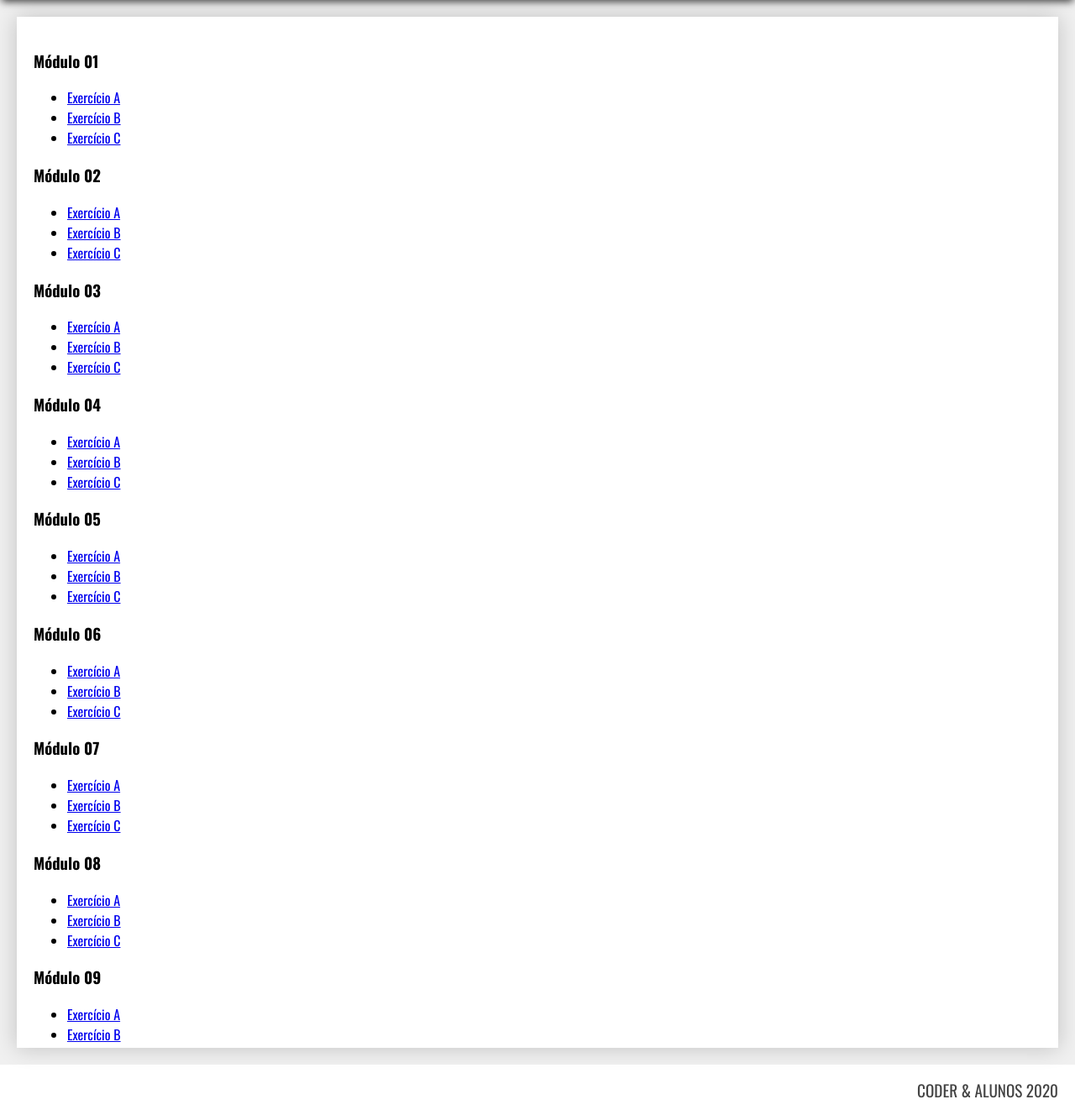
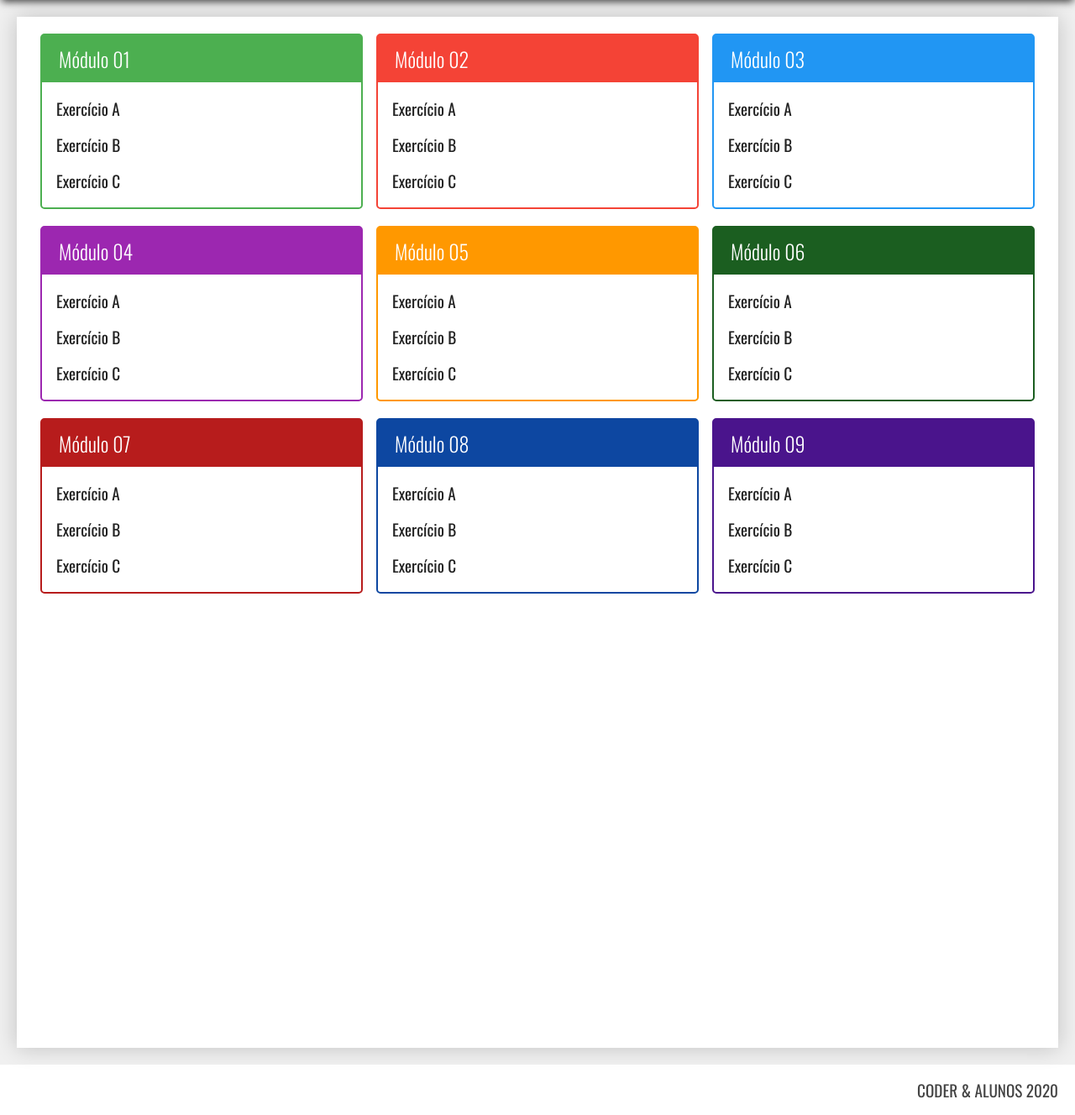
Before and after one commit to GabrielMBoeira/cod3r_php, a PHP site: page / in a window 1280 px wide. Shown: the part 120-1448 px from the top of the page at 84% size. Run offline with PHP 8.4, Linux system fonts and the light colour scheme.

Commit message:
adicionando arquivos

```diff
--- a/index.html
+++ b/index.html
@@ -14,7 +14,7 @@
     <main class="principal">
         <div class="conteudo">
             <nav class="modulos">
-                <div class="modulo">
+                <div class="modulo verde">
                     <h3>Módulo 01</h3>
                     <ul>
                         <li><a href="#">Exercício A</a></li>
@@ -22,7 +22,7 @@
                         <li><a href="#">Exercício C</a></li>
                     </ul>
                 </div>
-                <div class="modulo">
+                <div class="modulo vermelho">
                     <h3>Módulo 02</h3>
                     <ul>
                         <li><a href="#">Exercício A</a></li>
@@ -30,7 +30,7 @@
                         <li><a href="#">Exercício C</a></li>
                     </ul>
                 </div>
-                <div class="modulo">
+                <div class="modulo azul">
                     <h3>Módulo 03</h3>
                     <ul>
                         <li><a href="#">Exercício A</a></li>
@@ -38,7 +38,7 @@
                         <li><a href="#">Exercício C</a></li>
                     </ul>
                 </div>
-                <div class="modulo">
+                <div class="modulo roxo">
                     <h3>Módulo 04</h3>
                     <ul>
                         <li><a href="#">Exercício A</a></li>
@@ -46,7 +46,7 @@
                         <li><a href="#">Exercício C</a></li>
                     </ul>
                 </div>
-                <div class="modulo">
+                <div class="modulo laranja">
                     <h3>Módulo 05</h3>
                     <ul>
                         <li><a href="#">Exercício A</a></li>
@@ -54,7 +54,7 @@
                         <li><a href="#">Exercício C</a></li>
                     </ul>
                 </div>
-                <div class="modulo">
+                <div class="modulo verde-escuro">
                     <h3>Módulo 06</h3>
                     <ul>
                         <li><a href="#">Exercício A</a></li>
@@ -62,7 +62,7 @@
                         <li><a href="#">Exercício C</a></li>
                     </ul>
                 </div>
-                <div class="modulo">
+                <div class="modulo vermelho-escuro">
                     <h3>Módulo 07</h3>
                     <ul>
                         <li><a href="#">Exercício A</a></li>
@@ -70,7 +70,7 @@
                         <li><a href="#">Exercício C</a></li>
                     </ul>
                 </div>
-                <div class="modulo">
+                <div class="modulo azul-escuro">
                     <h3>Módulo 08</h3>
                     <ul>
                         <li><a href="#">Exercício A</a></li>
@@ -78,7 +78,7 @@
                         <li><a href="#">Exercício C</a></li>
                     </ul>
                 </div>
-                <div class="modulo">
+                <div class="modulo roxo-escuro">
                     <h3>Módulo 09</h3>
                     <ul>
                         <li><a href="#">Exercício A</a></li>
--- a/recursos/estilo.css
+++ b/recursos/estilo.css
@@ -66,3 +66,73 @@ body {
     padding-right: 20px;
     color: #444;
 }
+
+.modulos {
+    display: flex;
+    flex-wrap: wrap;
+    justify-content: space-around;
+}
+
+.modulo {
+    flex-basis: 32%;
+    margin-bottom: 20px;
+    border-radius: 5px;
+}
+
+.modulo > h3 {
+    margin: 0px;
+    color: #fff;
+    font-weight: 300;
+    font-size: 1.5rem;
+    padding: 10px 20px;
+    background-color: #1867c0;
+}
+
+.modulo > ul {
+    margin: 0px;
+    padding: 10px;
+    list-style: none;
+}
+
+.modulo > ul > li {
+    padding: 7px;
+    font-size: 1.2rem;
+    cursor: pointer;
+}
+
+.modulo > ul > li > a {
+    display: flex;
+    text-decoration: none;
+    color: #222;
+}
+
+.modulo > ul > li:hover {
+    background-color: rgb(189, 179, 179);
+}
+
+.modulo.verde { border: 2px solid #4CAF50;}
+.modulo.verde > h3 { background-color: #4CAF50;}
+
+.modulo.vermelho { border: 2px solid #f44336;}
+.modulo.vermelho > h3 { background-color: #f44336;}
+
+.modulo.azul { border: 2px solid #2196f3;}
+.modulo.azul > h3 { background-color: #2196f3;}
+
+.modulo.roxo { border: 2px solid #9c27b0;}
+.modulo.roxo > h3 { background-color: #9c27b0;}
+
+.modulo.laranja { border: 2px solid #ff9800;}
+.modulo.laranja > h3 { background-color: #ff9800;}
+
+.modulo.verde-escuro { border: 2px solid #1b5e20;}
+.modulo.verde-escuro > h3 { background-color: #1b5e20;}
+
+.modulo.vermelho-escuro { border: 2px solid #b71c1c;}
+.modulo.vermelho-escuro > h3 { background-color: #b71c1c;}
+
+.modulo.azul-escuro { border: 2px solid #0d47a1;}
+.modulo.azul-escuro > h3 { background-color: #0d47a1;}
+
+.modulo.roxo-escuro { border: 2px solid #4a148c;}
+.modulo.roxo-escuro > h3 { background-color: #4a148c;}
```
